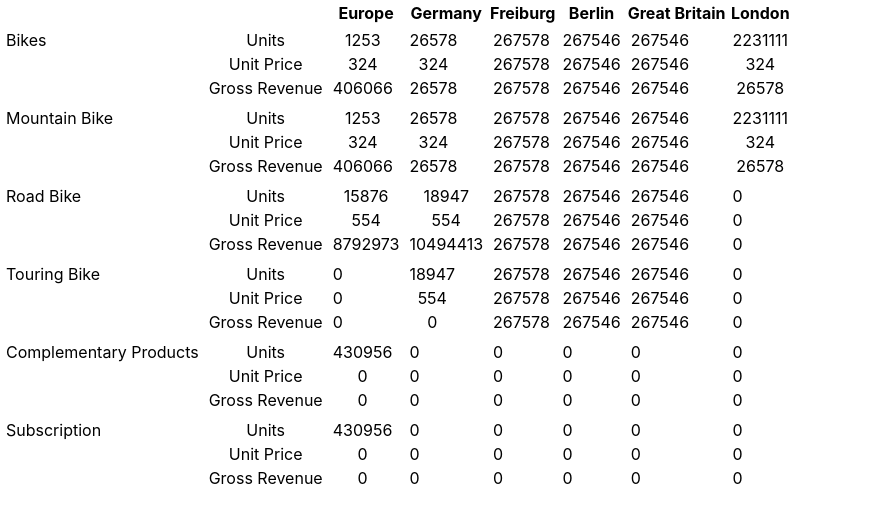
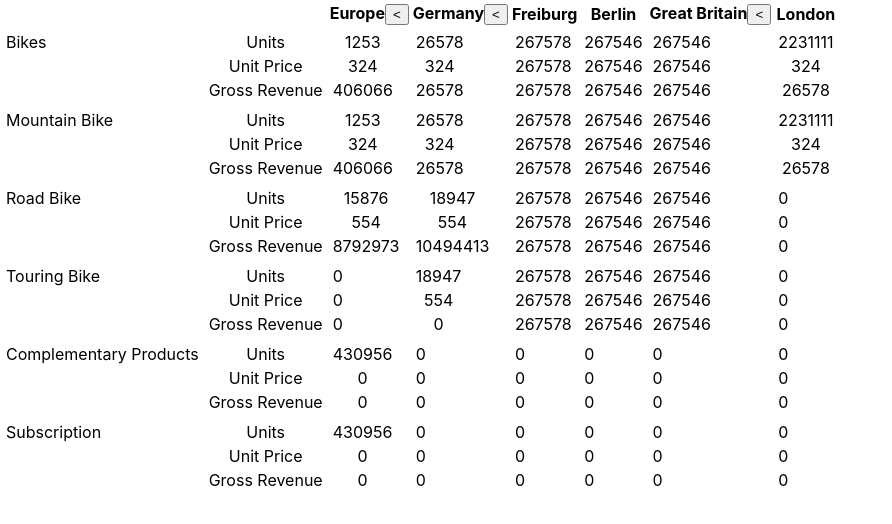
Before and after one commit to Starkpt/assessment-table-renderer, a React (Create React App) app: page / in a window 1280 px wide. Shown: the top 524 px of the page, without its empty margins (0-892 px from the left). Built offline with nearby package versions, Linux system fonts and the light colour scheme.

Commit message:
added feature to hide columns

```diff
--- a/src/components/table/Table.tsx
+++ b/src/components/table/Table.tsx
@@ -1,3 +1,4 @@
+import { useState } from "react";
 import categories from "../../data/categories.json";
 import data from "../../data/dummy_data2.json";
 import { Header, RowCategory } from "../../types/types";
@@ -11,7 +12,7 @@ const headers: Header[] = [
       {
         name: "Germany",
         id: "germany",
-      },
+        subHeaders: [
           {
             name: "Freiburg",
             id: "freiburg",
@@ -19,6 +20,8 @@ const headers: Header[] = [
           {
             name: "Berlin",
             id: "berlin",
+          },
+        ],
       },
       {
         name: "Great Britain",
@@ -36,7 +39,9 @@ const headers: Header[] = [
 
 function Table() {
   const rows = categories.reduce((acc: RowCategory[], cur) => {
-    let existingCategory = acc.find((entry) => entry.categoryId === cur.categoryId);
+    let existingCategory = acc.find(
+      (entry) => entry.categoryId === cur.categoryId
+    );
 
     if (!existingCategory) {
       existingCategory = {
@@ -50,7 +55,9 @@ function Table() {
 
     if (
       existingCategory.subCategories &&
-      !existingCategory.subCategories.some((sub) => sub.categoryId === cur.subCategoryId)
+      !existingCategory.subCategories.some(
+        (sub) => sub.categoryId === cur.subCategoryId
+      )
     ) {
       existingCategory.subCategories.push({
         category: cur.subCategory,
@@ -61,6 +68,16 @@ function Table() {
     return acc;
   }, []);
 
+  const [hiddenColumns, setHiddenColumns] = useState<string[]>([]);
+
+  const handleColumnVisibility = (colName: any) => {
+    setHiddenColumns((prevValues) =>
+      prevValues.includes(colName)
+        ? prevValues.filter((column) => column !== colName)
+        : [...prevValues, colName]
+    );
+  };
+
   return (
     <div>
       <table>
@@ -69,11 +86,11 @@ function Table() {
             <th></th>
             <th></th>
 
-            {renderHeaders(headers)}
+            {renderHeaders(headers, handleColumnVisibility, hiddenColumns)}
           </tr>
         </thead>
 
-        <tbody>{renderRows(data, headers, rows)}</tbody>
+        <tbody>{renderRows(data, headers, rows, hiddenColumns)}</tbody>
       </table>
     </div>
   );
--- a/src/components/table/helpers.tsx
+++ b/src/components/table/helpers.tsx
@@ -1,5 +1,125 @@
 import React from "react";
 import { DataItem, Header, RowCategory } from "../../types/types";
+
+/**
+ *
+ * HEADER RENDERING HELPER FUNCTIONS
+ *
+ * - renderHeader() for singular header
+ * - renderHeaders() for multiple/group of headers
+ *
+ */
+
+export function renderHeader(
+  header: Header,
+  id: number,
+  handleColumnVisibility?: any,
+  hiddenColumns?: string[]
+) {
+  console.log(hiddenColumns);
+  return (
+    <React.Fragment key={id}>
+      <th>
+        {header.name}
+
+        {header.subHeaders && (
+          <button
+            onClick={() => {
+              handleColumnVisibility(header.id);
+            }}
+          >
+            {hiddenColumns?.find((column) => column === header.id) ? ">" : "<"}
+          </button>
+        )}
+      </th>
+
+      {hiddenColumns?.find((column) => column === header.id)
+        ? null
+        : header.subHeaders &&
+          renderHeaders(
+            header.subHeaders,
+            handleColumnVisibility,
+            hiddenColumns
+          )}
+    </React.Fragment>
+  );
+}
+
+export function renderHeaders(
+  headers: Header[],
+  handleColumnVisibility?: any,
+  hiddenColumns?: string[]
+): React.ReactNode {
+  return headers.map((header: Header, id) =>
+    renderHeader(header, id, handleColumnVisibility, hiddenColumns)
+  );
+}
+
+/**
+ *
+ * CELL RENDERING HELPER FUNCTIONS
+ *
+ * - renderCell() for singular cell
+ * - renderCells() for multiple/group of cells
+ *
+ */
+
+export function renderCell(
+  data: DataItem[],
+  header: Header,
+  row: RowCategory,
+  id: number,
+  hiddenColumns?: string[]
+): React.ReactNode {
+  const cellValue = data.find((item) => item.locationId === header.id);
+
+  return (
+    <React.Fragment key={id}>
+      <td>
+        <table>
+          <tbody>
+            <tr>
+              <td>{cellValue?.units || 0}</td>
+            </tr>
+            <tr>
+              <td>{cellValue?.unitPrice[0].value || 0}</td>
+            </tr>
+            <tr>
+              <td>{cellValue?.grossRevenue || 0}</td>
+            </tr>
+          </tbody>
+        </table>
+      </td>
+
+      {hiddenColumns?.find((column) => column === header.id)
+        ? null
+        : header.subHeaders &&
+          header.subHeaders.map((subHeader, id) =>
+            renderCell(data, subHeader, row, id, hiddenColumns)
+          )}
+    </React.Fragment>
+  );
+}
+
+export function renderCells(
+  data: DataItem[],
+  headers: Header[],
+  row: RowCategory,
+  hiddenColumns: string[]
+): React.ReactNode {
+  return headers.map((header, id) =>
+    renderCell(data, header, row, id, hiddenColumns)
+  );
+}
+
+/**
+ *
+ * ROW RENDERING HELPER FUNCTIONS
+ *
+ * - renderRow() for singular row
+ * - renderRows() for multiple/group of rows
+ *
+ */
 
 const renderCategoryCell = (category: string) => (
   <td>
@@ -37,98 +157,43 @@ const renderUnitCell = () => (
   </td>
 );
 
-export function renderHeader(header: Header, id: number) {
-  return (
-    <React.Fragment key={id}>
-      <th>{header.name}</th>
-
-      {header.subHeaders && renderHeaders(header.subHeaders)}
-    </React.Fragment>
-  );
-}
-
-export function renderHeaders(headers: Header[]): React.ReactNode {
-  return headers.map((header: Header, id) => renderHeader(header, id));
-}
-
-export function renderCell(
-  data: DataItem[],
-  header: Header,
-  row: RowCategory,
-  id: number
-): React.ReactNode {
-  const cellValue = data.find((item) => item.locationId === header.id);
-
-  return (
-    <React.Fragment key={id}>
-      <td>
-        <table>
-          <tbody>
-            <tr>
-              <td>{cellValue?.units || 0}</td>
-            </tr>
-            <tr>
-              <td>{cellValue?.unitPrice[0].value || 0}</td>
-            </tr>
-            <tr>
-              <td>{cellValue?.grossRevenue || 0}</td>
-            </tr>
-          </tbody>
-        </table>
-      </td>
-
-      {header.subHeaders &&
-        header.subHeaders.map((subHeader, id) => {
-          return renderCell(data, subHeader, row, id);
-        })}
-    </React.Fragment>
-  );
-}
-
-export function renderCells(
-  data: DataItem[],
-  headers: Header[],
-  row: RowCategory
-): React.ReactNode {
-  return headers.map((header, id) => {
-    return renderCell(data, header, row, id);
-  });
-}
-
 export function renderRow(
   data: DataItem[],
   headers: Header[],
   row: RowCategory,
-  id: number
+  id: number,
+  hiddenColumns?: string[]
 ): React.ReactNode {
+  const rowData = data.filter((item) => item.categoryId === row.categoryId);
+
   return (
     <>
       <tr key={id}>
         {renderCategoryCell(row.category)}
         {renderUnitCell()}
-        {headers?.map((header, headerId) => {
-          const newData = data.filter(
-            (item) => item.categoryId === row.categoryId
-          );
-          return header && renderCell(newData, header, row, headerId);
-        })}
+        {headers?.map(
+          (header, headerId) =>
+            header && renderCell(rowData, header, row, headerId, hiddenColumns)
+        )}
       </tr>
 
-      {row.subCategories?.map((subCategory, id) => (
-        <tr key={id}>
-          {renderCategoryCell(subCategory.category)}
-          {renderUnitCell()}
-          {headers?.map((header, subHeaderId) => {
-            const newData = data.filter(
-              (item) => item.subCategoryId === subCategory.categoryId
-            );
+      {row.subCategories?.map((subRow, subRowId) => {
+        const subRowData = data.filter(
+          (item) => item.subCategoryId === subRow.categoryId
+        );
 
-            return (
-              header.subHeaders && renderCell(newData, header, row, subHeaderId)
-            );
-          })}
-        </tr>
-      ))}
+        return (
+          <tr key={subRowId}>
+            {renderCategoryCell(subRow.category)}
+            {renderUnitCell()}
+            {headers?.map(
+              (header, subHeaderId) =>
+                header.subHeaders &&
+                renderCell(subRowData, header, row, subHeaderId, hiddenColumns)
+            )}
+          </tr>
+        );
+      })}
     </>
   );
 }
@@ -136,7 +201,13 @@ export function renderRow(
 export function renderRows(
   data: DataItem[],
   headers: Header[],
-  rows: RowCategory[]
+  rows: RowCategory[],
+  hiddenColumns?: string[]
 ) {
-  return rows && rows.map((row, rowId) => renderRow(data, headers, row, rowId));
+  return (
+    rows &&
+    rows.map((row, rowId) =>
+      renderRow(data, headers, row, rowId, hiddenColumns)
+    )
+  );
 }
```
Lines whose indentation alone changed are shown as unchanged.
